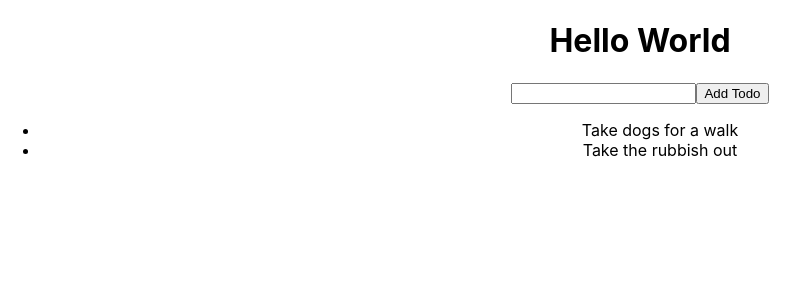
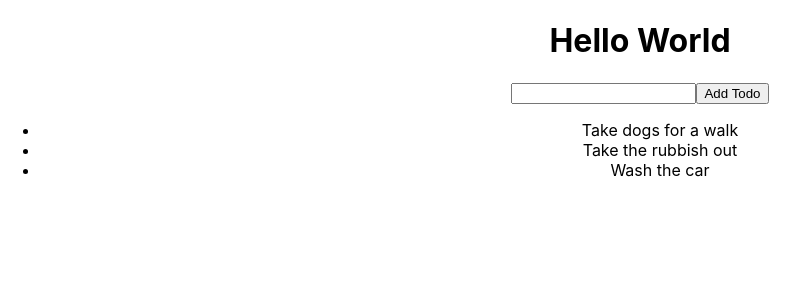
Before and after one commit to Gavriil84/React-Todo-Fb, a React (Create React App) app: page / in a window 1280 px wide. Shown: the top 300 px of the page, without its empty margins (0-809 px from the left). Built offline with nearby package versions, Linux system fonts and the light colour scheme.

Commit message:
add one list

```diff
--- a/src/App.js
+++ b/src/App.js
@@ -2,7 +2,7 @@ import { useState } from 'react';
 import './App.css';
 
 function App() {
-  const [todos, setTodos] = useState(['Take dogs for a walk', 'Take the rubbish out']);
+  const [todos, setTodos] = useState(['Take dogs for a walk', 'Take the rubbish out', 'Wash the car']);
 
   return (
     <div className="App">
```
